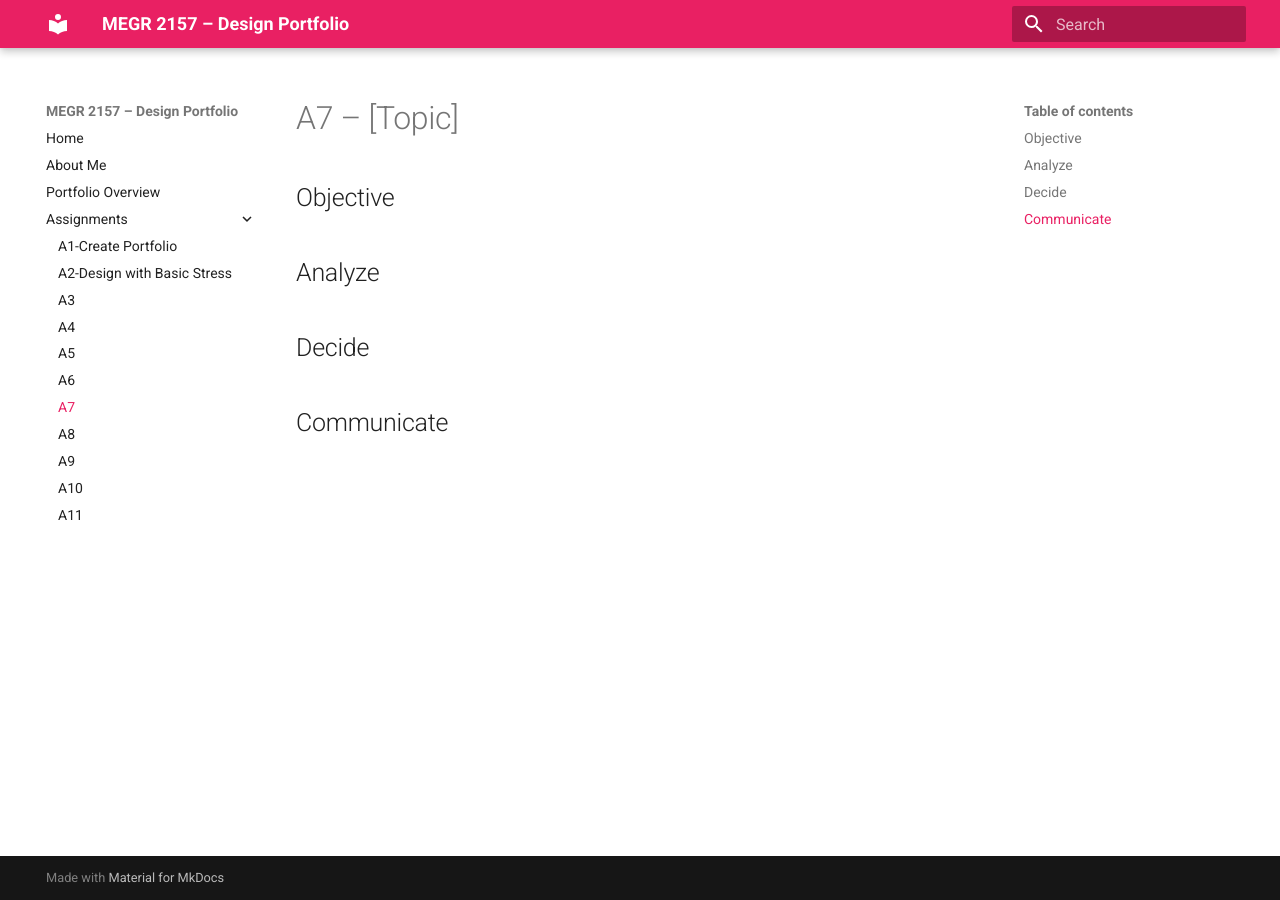
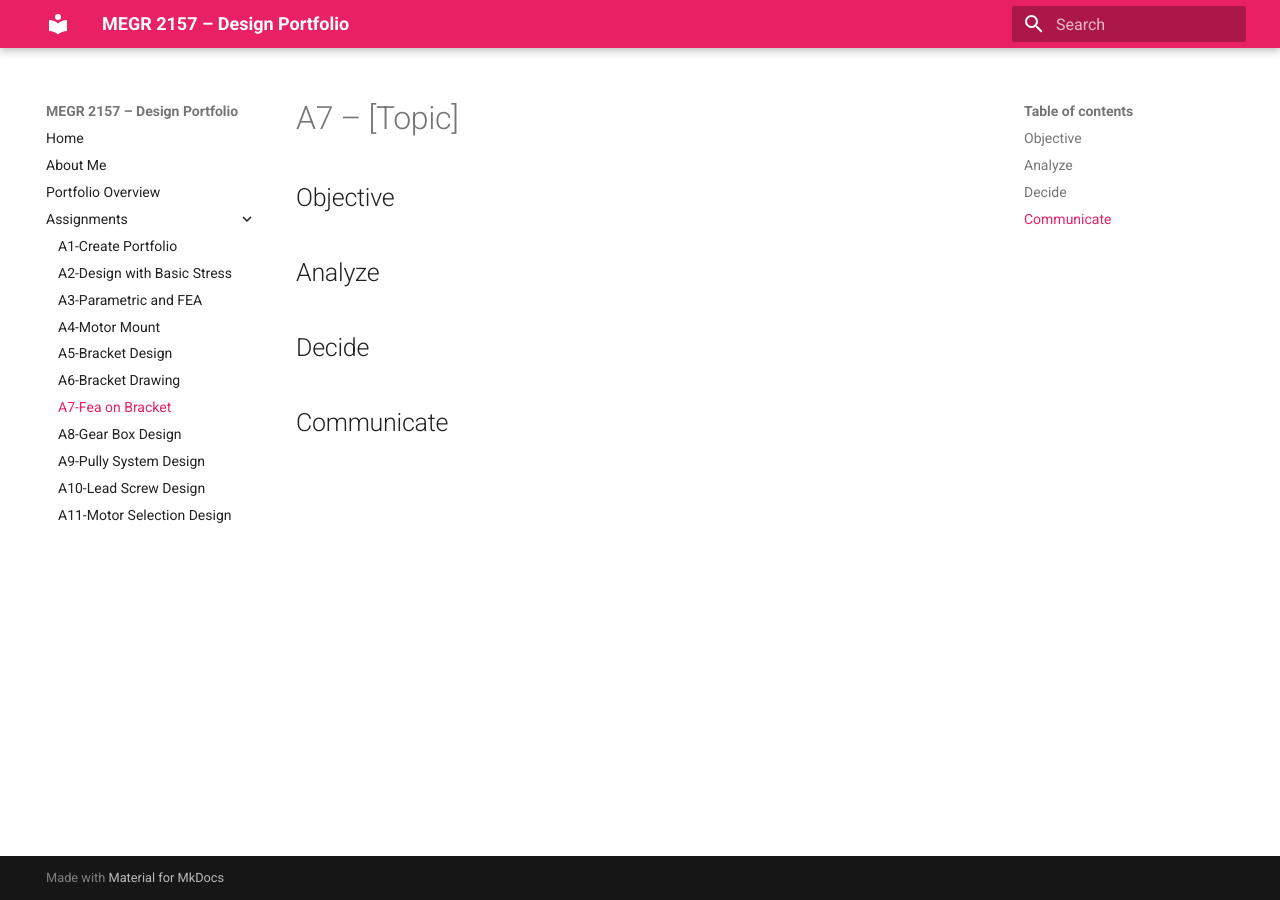
Before and after one commit to JonathanSuarezVazquez/Jonathans-megr2157-portfolio, an MkDocs documentation site: the page built from docs/assignments/A07/index.md, in a window 1280 px wide. Built offline with MkDocs 1.6.1 and Material for MkDocs 9.7.7, drawn with Linux system fonts in a browser that asks for light colours.

Commit message:
Update assignment titles in mkdocs.yml

```diff
--- a/mkdocs.yml
+++ b/mkdocs.yml
@@ -16,12 +16,12 @@ nav:
   - Assignments:
       - A1-Create Portfolio: assignments/A01/index.md
       - A2-Design with Basic Stress: assignments/A02/index.md
-      - A3: assignments/A03/index.md
-      - A4: assignments/A04/index.md
-      - A5: assignments/A05/index.md
-      - A6: assignments/A06/index.md
-      - A7: assignments/A07/index.md
-      - A8: assignments/A08/index.md
-      - A9: assignments/A09/index.md
-      - A10: assignments/A10/index.md
-      - A11: assignments/A11/index.md
+      - A3-Parametric and FEA: assignments/A03/index.md
+      - A4-Motor Mount: assignments/A04/index.md
+      - A5-Bracket Design: assignments/A05/index.md
+      - A6-Bracket Drawing: assignments/A06/index.md
+      - A7-Fea on Bracket: assignments/A07/index.md
+      - A8-Gear Box Design: assignments/A08/index.md
+      - A9-Pully System Design: assignments/A09/index.md
+      - A10-Lead Screw Design: assignments/A10/index.md
+      - A11-Motor Selection Design: assignments/A11/index.md
```
